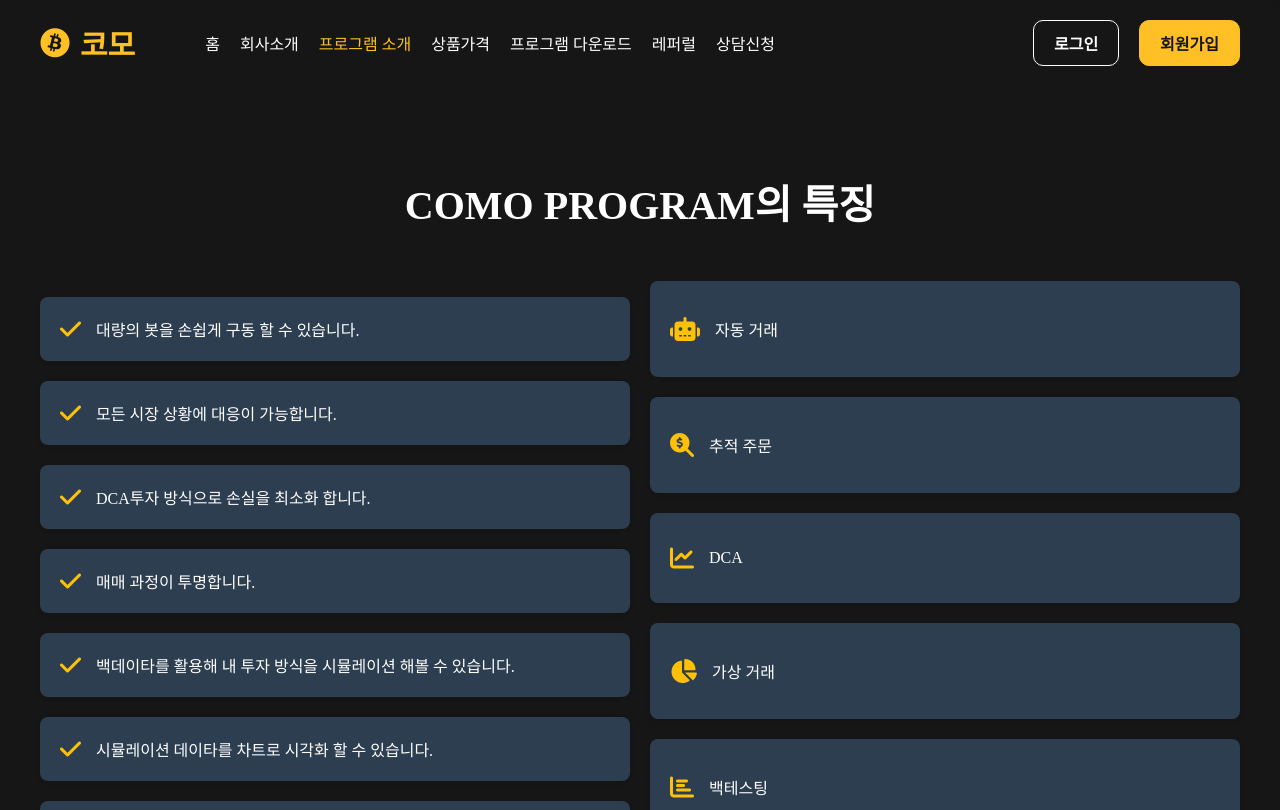
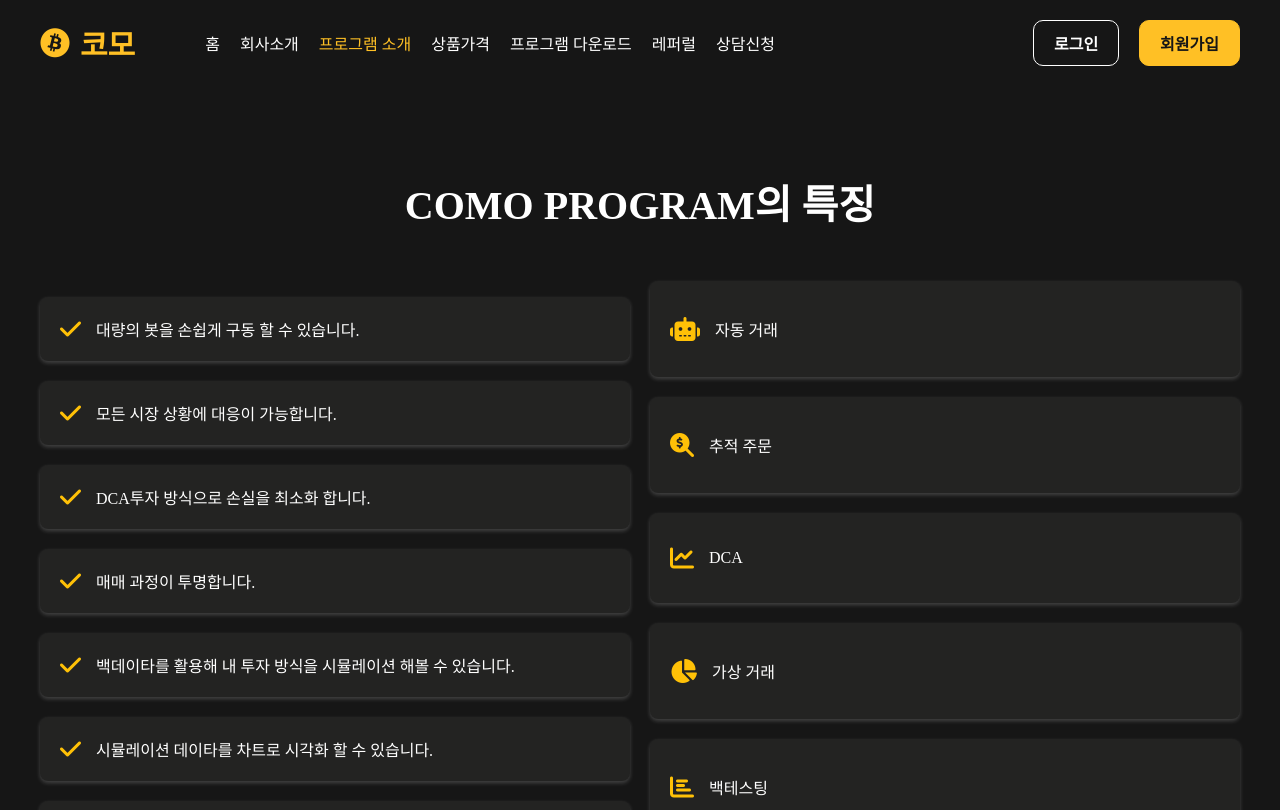
Before and after one commit to Ryugi62/como_website, a Vue app in the folder web/: page /program in a window 1280 px wide. Shown: the top 810 px of the page. Built offline with nearby package versions, Linux system fonts and the light colour scheme.

Commit message:
design : change program view design

```diff
--- a/web/src/views/ProgramView.vue
+++ b/web/src/views/ProgramView.vue
@@ -120,8 +120,6 @@ export default {
 .program-view {
   margin: auto;
   max-width: 1440px;
-  box-shadow: 0 4px 8px rgba(0, 0, 0, 0.05); /* 약한 그림자 효과 */
-  border-radius: 10px; /* 약간 둥근 모서리 */
 }
 
 .content {
@@ -137,11 +135,11 @@ export default {
 }
 
 .feature-container {
+  gap: 20px; /* 항목 간 간격 */
   display: flex;
+  flex-wrap: wrap; /* 반응형 레이아웃 */
+  align-items: flex-start; /* 항목 상단 정렬 */
   justify-content: space-around; /* 항목 간격 조절 */
-  align-items: flex-start; /* 항목 상단 정렬 */
-  flex-wrap: wrap; /* 반응형 레이아웃 */
-  gap: 20px; /* 항목 간 간격 */
 }
 
 .feature-explanations,
@@ -152,26 +150,27 @@ export default {
 
 .feature-explanation,
 .feature {
-  background: #2c3e50; /* 진한 회색-파란색 배경 */
+  display: flex;
   padding: 20px;
+  box-shadow: 0 2px 4px rgba(255, 255, 255, 0.2);
+  align-items: center;
   margin-bottom: 20px;
   border-radius: 8px;
-  box-shadow: 0 2px 4px rgba(0, 0, 0, 0.1);
-  display: flex;
-  align-items: center;
+  background-color: #232322;
 }
 
 .feature-explanation i,
 .feature i {
   color: #ffc107; /* 금색 아이콘 */
+  font-size: 1.5rem; /* 아이콘 크기 */
   margin-right: 15px;
-  font-size: 1.5rem; /* 아이콘 크기 */
 }
 
 @media screen and (max-width: 768px) {
   .feature-container {
     flex-direction: column;
   }
+
   .content-title {
     font-size: 1.8rem;
   }
```
